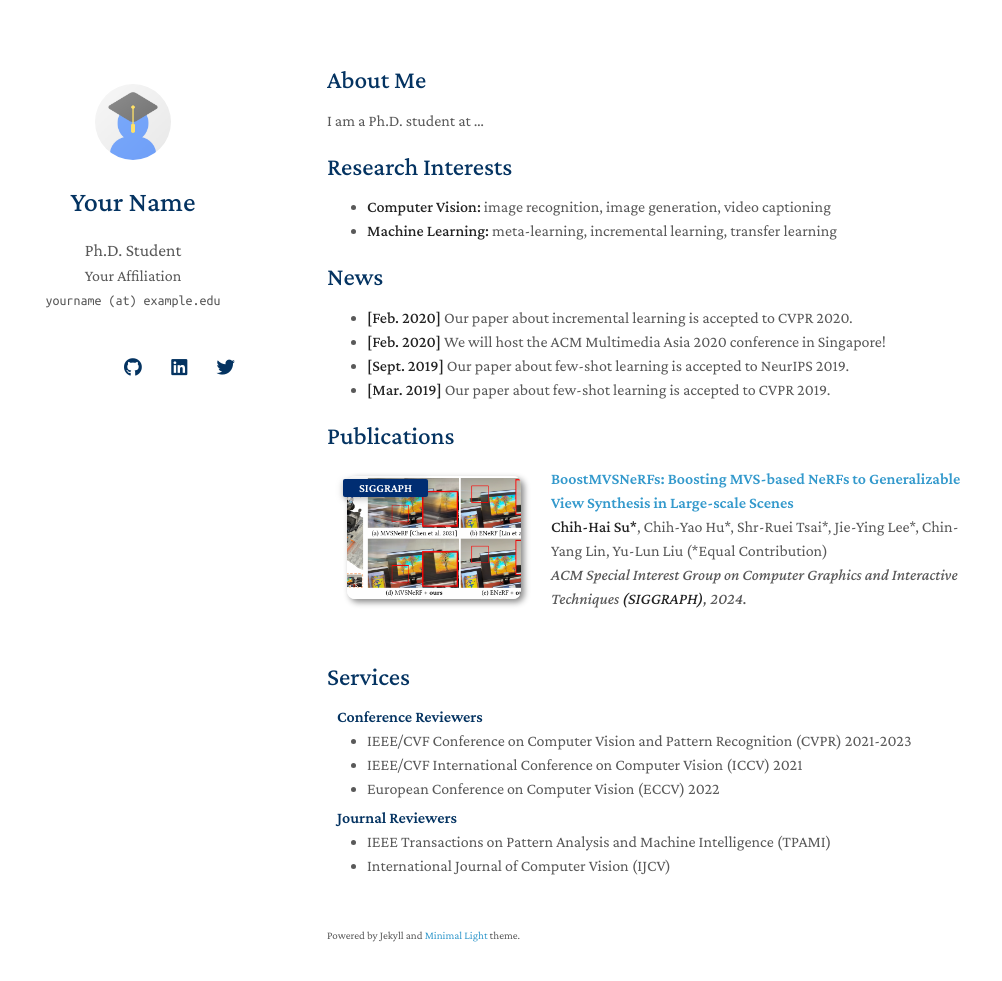
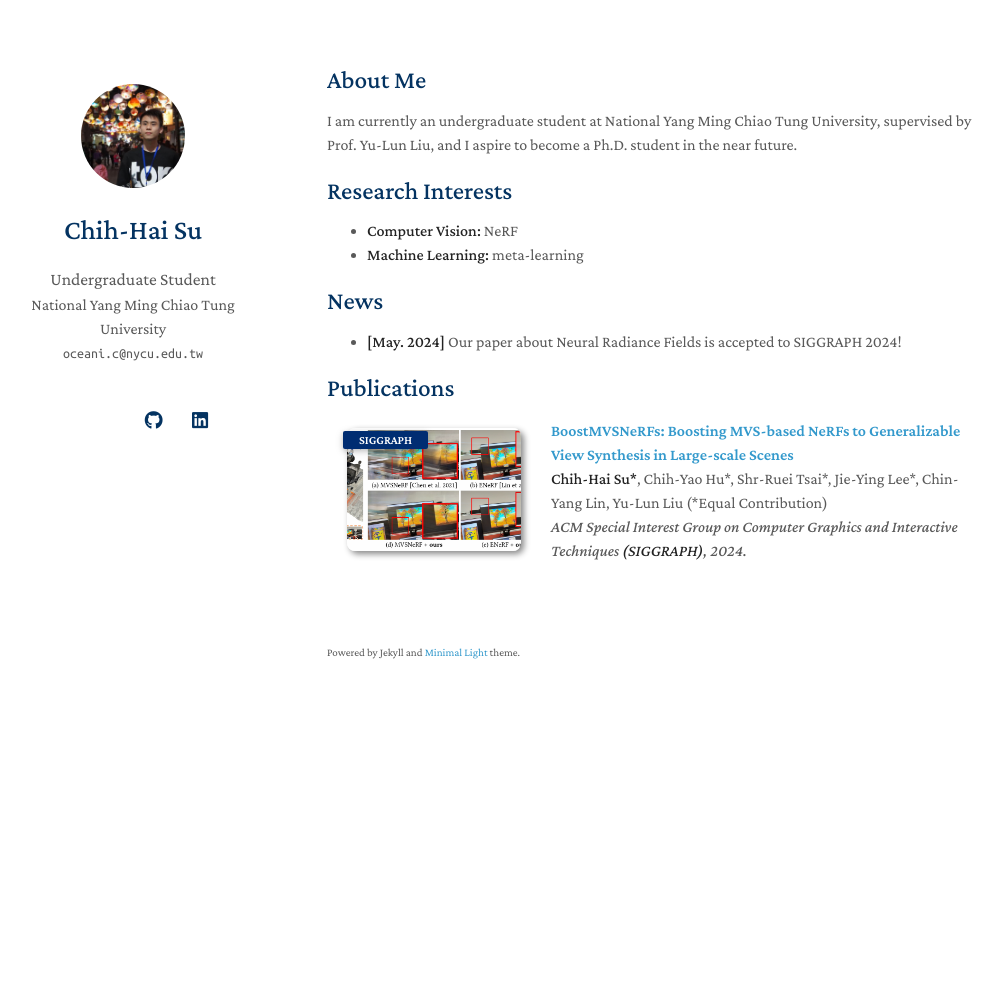
Before and after one commit to Su-Terry/Su-Terry.github.io, a Jekyll site: the page built from index.md, in a window 1280 px wide and 1016 px high. Shown: the top 981 px of the window, without its empty margins (143-1145 px from the left). Built offline with Jekyll 4.4.1, drawn with Linux system fonts in a browser that asks for light colours; nearby versions of some CDN libraries; a style sheet for code colours, icons or effects is not loaded; our own code applies the rules of GitHub Pages for plain Markdown files.

Commit message:
About Me

```diff
--- a/_config.yml
+++ b/_config.yml
@@ -1,8 +1,11 @@
 # Basic Information
-title: Your Name
-position: Ph.D. Student
-affiliation: Your Affiliation
-email: yourname (at) example.edu
+title: Chih-Hai Su
+position: Undergraduate Student
+affiliation: National Yang Ming Chiao Tung University
+subaffiliation: Department of Computer Science
+affiliation_link: https://www.nycu.edu.tw/nycu/ch/index
+subaffiliation_link: https://www.cs.nycu.edu.tw/
+email: oceani.c@nycu.edu.tw
 
 # Search Engine Optimization (SEO)
 # The following information is used to improve the website traffic from search engines, e.g., Google.
@@ -12,11 +15,11 @@ canonical: https://minimal-light-theme.yliu.me/
 
 # Links
 # If you don't need one of them, you may delete the corresponding line.
-google_scholar: https://scholar.google.com/
-cv_link: assets/files/curriculum_vitae.pdf
-github_link: https://github.com/
-linkedin: https://www.linkedin.com/
-twitter: https://twitter.com/
+# google_scholar: https://scholar.google.com/
+orcid: https://orcid.org/my-orcid?orcid=0009-0002-8500-9161
+cv_link: assets/files/CV_Chih-Hai_Su.pdf
+github_link: https://github.com/Su-Terry
+linkedin: https://www.linkedin.com/in/ohinic/
 
 # Images (e.g., your profile picture and your website's favicon)
 # "favicon" and "favicon_dark" are used for the light and dark modes, respectively.
--- a/_layouts/homepage.html
+++ b/_layouts/homepage.html
@@ -66,6 +66,12 @@
         </a>
         {% endif %}
 
+        {% if site.orcid %}
+        <a style="margin: 0 5px 0 0" href="{{ site.orcid }}">
+          <i class="ai ai-orcid" style="font-size:1.2rem"></i>
+        </a>
+        {% endif %}
+
         {% if site.cv_link %}
         <a style="margin: 0 5px 0 0" href="{{ site.cv_link }}">
           <i class="ai ai-cv" style="font-size:1.3rem;"></i>
--- a/index.md
+++ b/index.md
@@ -4,20 +4,17 @@ layout: homepage
 
 ## About Me
 
-I am a Ph.D. student at ...
+I am currently an undergraduate student at National Yang Ming Chiao Tung University, supervised by Prof. Yu-Lun Liu, and I aspire to become a Ph.D. student in the near future.
 
 ## Research Interests
 
-- **Computer Vision:** image recognition, image generation, video captioning
-- **Machine Learning:** meta-learning, incremental learning, transfer learning
+- **Computer Vision:** NeRF
+- **Machine Learning:** meta-learning
 
 ## News
 
-- **[Feb. 2020]** Our paper about incremental learning is accepted to CVPR 2020.
-- **[Feb. 2020]** We will host the ACM Multimedia Asia 2020 conference in Singapore!
-- **[Sept. 2019]** Our paper about few-shot learning is accepted to NeurIPS 2019.
-- **[Mar. 2019]** Our paper about few-shot learning is accepted to CVPR 2019.
+- **[May. 2024]** Our paper about Neural Radiance Fields is accepted to SIGGRAPH 2024!
 
 {% include_relative _includes/publications.md %}
 
-{% include_relative _includes/services.md %}
+<!-- {% include_relative _includes/services.md %} -->
```
Also changed, not shown: assets/img/avatar.png, assets/img/teaser_example.png (added), 2 other files.
